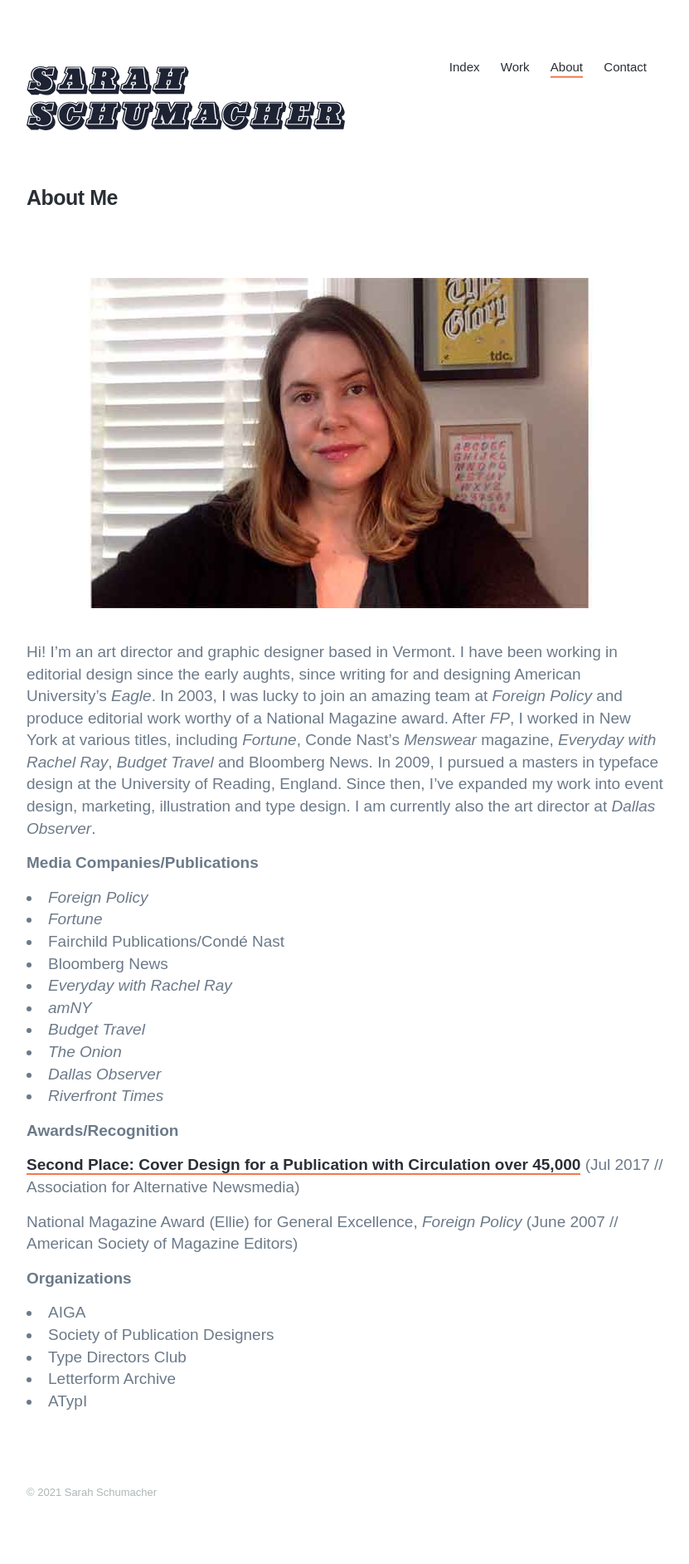
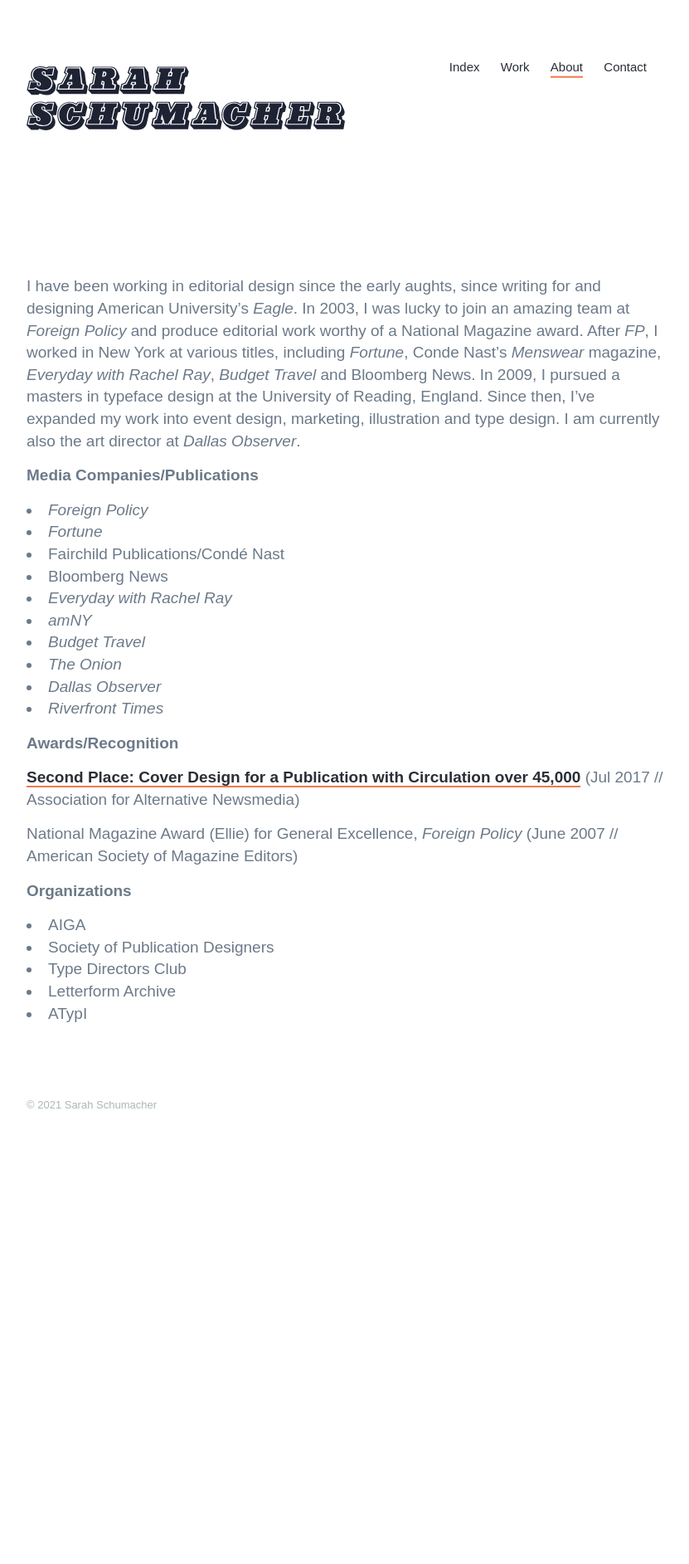
Before and after one commit to snsnsns/snsnsns.github.io, a Jekyll site: the page built from _pages/about.md, in a window 1280 px wide. Shown: the whole page at 83% size, without its empty margins (224-1055 px from the left). Built offline with Jekyll 4.4.1, drawn with Linux system fonts in a browser that asks for light colours; nearby versions of some CDN libraries; some web fonts are replaced; after the commit the page ends 1418 px from its top, so only the background shows below that.

Commit message:
Add files via upload

```diff
--- a/_pages/about.md
+++ b/_pages/about.md
@@ -1,9 +1,10 @@
 ---
-title: About Me
+title: About
+subtitle: Hi there
+description: I'm an art director and graphic designer based in Vermont.
+featured_image:/images/blogimages/About/schumacherheadshot.jpg
 ---
-![](/images/blogimages/About/schumacherheadshot.jpg)
-
-Hi! I'm an art director and graphic designer based in Vermont. I have been working in editorial design since the early aughts, since writing for and designing American University's *Eagle*. In 2003, I was lucky to join an amazing team at *Foreign Policy* and produce editorial work worthy of a National Magazine award. After *FP*, I worked in New York at various titles, including *Fortune*, Conde Nast's *Menswear* magazine, *Everyday with Rachel Ray*, *Budget Travel* and Bloomberg News. In 2009, I pursued a masters in typeface design at the University of Reading, England. Since then, I've expanded my work into event design, marketing, illustration and type design. I am currently also the art director at *Dallas Observer*.
+I have been working in editorial design since the early aughts, since writing for and designing American University's *Eagle*. In 2003, I was lucky to join an amazing team at *Foreign Policy* and produce editorial work worthy of a National Magazine award. After *FP*, I worked in New York at various titles, including *Fortune*, Conde Nast's *Menswear* magazine, *Everyday with Rachel Ray*, *Budget Travel* and Bloomberg News. In 2009, I pursued a masters in typeface design at the University of Reading, England. Since then, I've expanded my work into event design, marketing, illustration and type design. I am currently also the art director at *Dallas Observer*.
 
 
 __Media Companies/Publications__
```
